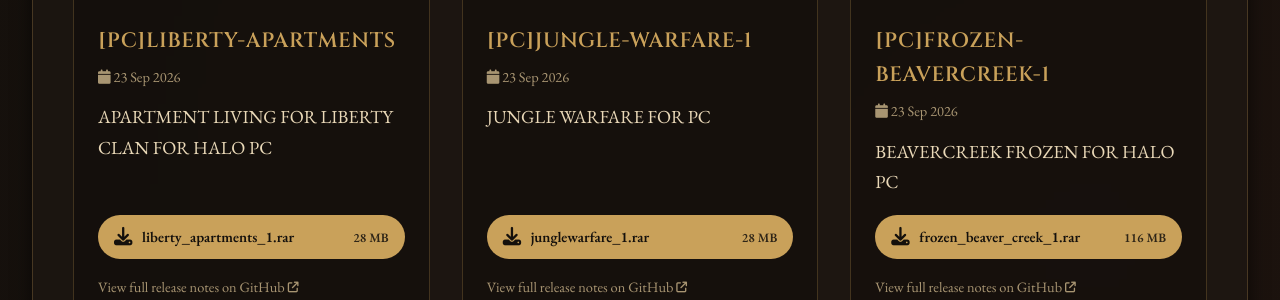
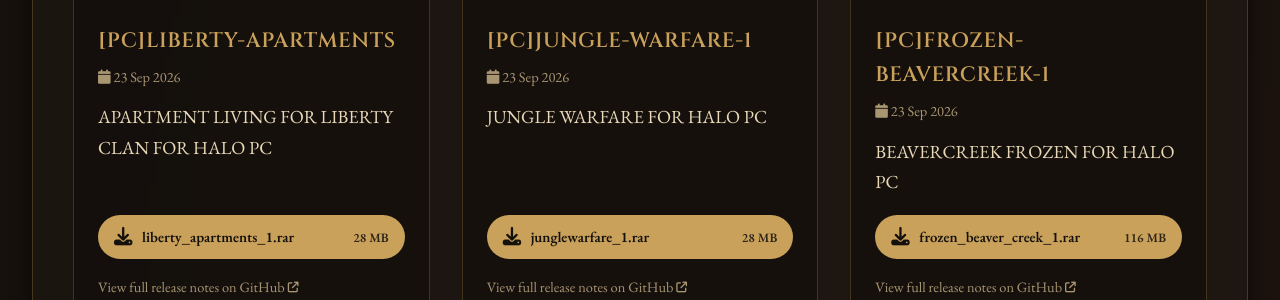
Before and after one commit to Chalwk/NC-Halo-Maps, a Jekyll site: the page built from maps.html, in a window 1280 px wide and 900 px high, scrolled down 3900 px. Shown: the part 156-456 px from the top of the window. Built offline with Jekyll 4.4.1, drawn with Linux system fonts in a browser that asks for light colours.

Commit message:
chore: update releases data

```diff
--- a/_data/releases.json
+++ b/_data/releases.json
@@ -440,7 +440,7 @@
     "id": 394738612,
     "tag": "PC-JUNGLEWARFARE-1",
     "name": "[PC]JUNGLE-WARFARE-1",
-    "body": "JUNGLE WARFARE FOR PC",
+    "body": "JUNGLE WARFARE FOR HALO PC",
     "prerelease": false,
     "published_at": "2026-09-23T14:21:12Z",
     "html_url": "https://github.com/nakedchick-code/NC-Halo-Maps/releases/tag/PC-JUNGLEWARFARE-1",
```
